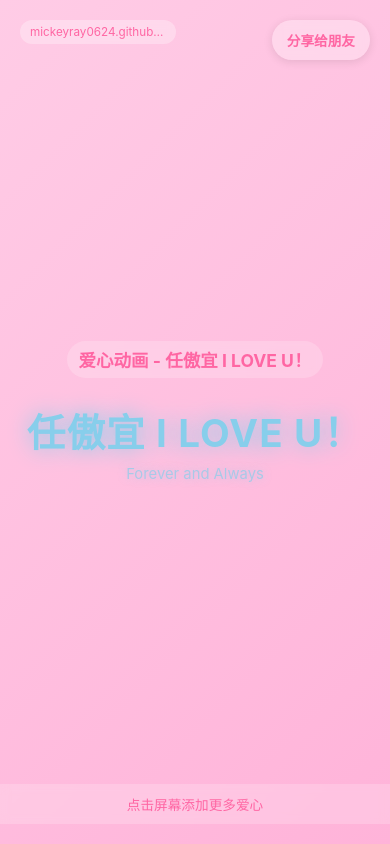
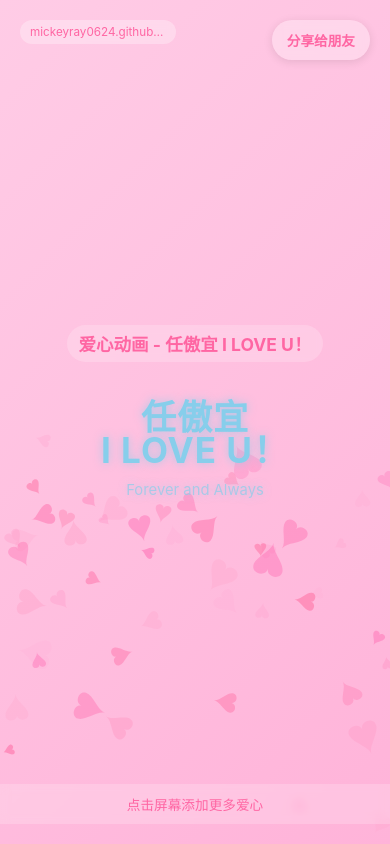
Before and after one commit to MickeyRay0624/love-pages, a plain HTML site: page index.html in a window 390 px wide. Drawn offline with Linux system fonts and the light colour scheme.

Commit message:
Update index.html

```diff
--- a/index.html
+++ b/index.html
@@ -70,17 +70,26 @@
             padding: 20px;
         }
 
-        .love-text h1 {
-            font-size: clamp(24px, 10vw, 60px); /* 使用clamp函数保证字体大小适应屏幕 */
+        /* 修改这里实现中英文分行 */
+        .love-text .chinese {
+            display: block;
+            font-size: clamp(24px, 10vw, 60px);
             font-weight: bold;
             letter-spacing: 1px;
-            animation: pulse 2s infinite;
-            line-height: 1.2; /* 优化行高 */
-            text-align: center;
+            line-height: 1.2;
+        }
+
+        .love-text .english {
+            display: block;
+            font-size: clamp(24px, 10vw, 60px);
+            font-weight: bold;
+            letter-spacing: 1px;
+            line-height: 1.2;
+            margin-top: -10px; /* 调整两行之间的距离 */
         }
 
         .love-text p {
-            font-size: clamp(16px, 4vw, 24px); /* 响应式字体大小 */
+            font-size: clamp(16px, 4vw, 24px);
             margin-top: 10px;
             animation: fadeInOut 3s infinite;
         }
@@ -160,7 +169,8 @@
                 font-size: clamp(14px, 4.5vw, 18px);
             }
 
-            .love-text h1 {
+            .love-text .chinese,
+            .love-text .english {
                 font-size: clamp(20px, 9vw, 50px);
             }
 
@@ -176,7 +186,8 @@
                 padding: 5px 10px;
             }
 
-            .love-text h1 {
+            .love-text .chinese,
+            .love-text .english {
                 font-size: 18px;
             }
 
@@ -202,7 +213,9 @@
     <div class="url-display">mickeyray0624.github.io</div>
 
     <div class="love-text">
-        <h1>任傲宜 I LOVE U！</h1>
+        <!-- 修改这里实现中英文分行 -->
+        <span class="chinese">任傲宜</span>
+        <span class="english">I LOVE U！</span>
         <p>Forever and Always</p>
     </div>
 
@@ -272,3 +285,114 @@
             reset() {
                 this.x = Math.random() * canvas.width;
                 this.y = canvas.height + Math.random() * 100;
+                this.size = Math.random() * 20 + 10;
+                this.speed = Math.random() * 2 + 0.8;
+                this.alpha = Math.random() * 0.5 + 0.5;
+                this.color = `hsla(${Math.random() * 10 + 330}, 100%, 70%, ${this.alpha})`;
+                this.angle = Math.random() * Math.PI * 2;
+                this.rotationSpeed = Math.random() * 0.05 - 0.025;
+            }
+
+            update() {
+                this.y -= this.speed;
+                this.alpha -= 0.003;
+                this.angle += this.rotationSpeed;
+
+                if (this.alpha <= 0 || this.y < -this.size) {
+                    this.reset();
+                }
+            }
+
+            draw() {
+                ctx.save();
+                ctx.translate(this.x, this.y);
+                ctx.rotate(this.angle);
+                ctx.globalAlpha = this.alpha;
+
+                drawHeart(ctx, 0, 0, this.size);
+                ctx.fillStyle = this.color;
+                ctx.fill();
+
+                ctx.restore();
+            }
+        }
+
+        // 创建爱心数组
+        const hearts = [];
+        const heartCount = Math.min(80, window.innerWidth / 8);
+
+        for (let i = 0; i < heartCount; i++) {
+            hearts.push(new Heart());
+        }
+
+        // 动画循环（优化帧率）
+        let lastTime = 0;
+        const fps = 30;
+        const interval = 1000 / fps;
+
+        function animate(timestamp) {
+            requestAnimationFrame(animate);
+
+            if (!lastTime) lastTime = timestamp;
+            const deltaTime = timestamp - lastTime;
+
+            if (deltaTime > interval) {
+                ctx.clearRect(0, 0, canvas.width, canvas.height);
+
+                hearts.forEach(heart => {
+                    heart.update();
+                    heart.draw();
+                });
+
+                lastTime = timestamp - (deltaTime % interval);
+            }
+        }
+
+        // 点击添加更多爱心
+        canvas.addEventListener('click', (e) => {
+            for (let i = 0; i < 5; i++) {
+                const heart = new Heart();
+                heart.x = e.clientX;
+                heart.y = e.clientY;
+                hearts.push(heart);
+            }
+        });
+
+        // 触摸支持
+        canvas.addEventListener('touchstart', (e) => {
+            e.preventDefault();
+            for (let i = 0; i < 5; i++) {
+                const heart = new Heart();
+                heart.x = e.touches[0].clientX;
+                heart.y = e.touches[0].clientY;
+                hearts.push(heart);
+            }
+        });
+
+        // 分享功能（微信内使用微信JS-SDK）
+        document.getElementById('shareBtn').addEventListener('click', function() {
+            if (navigator.share) {
+                // 使用Web Share API
+                navigator.share({
+                    title: '爱心动画 - 任傲宜 I LOVE U！',
+                    text: '打开这个充满爱意的动画',
+                    url: window.location.href
+                }).catch(console.error);
+            } else if (typeof WeixinJSBridge !== 'undefined') {
+                // 微信内置浏览器分享
+                WeixinJSBridge.invoke('shareTimeline', {
+                    title: '爱心动画 - 任傲宜 I LOVE U！',
+                    link: window.location.href,
+                    imgUrl: 'https://example.com/heart-thumbnail.jpg' // 替换为实际缩略图URL
+                });
+            } else {
+                // 普通浏览器提示
+                alert('请使用浏览器的分享功能分享此页面');
+            }
+        });
+
+        // 启动动画
+        animate();
+    </script>
+</body>
+</html>
```
